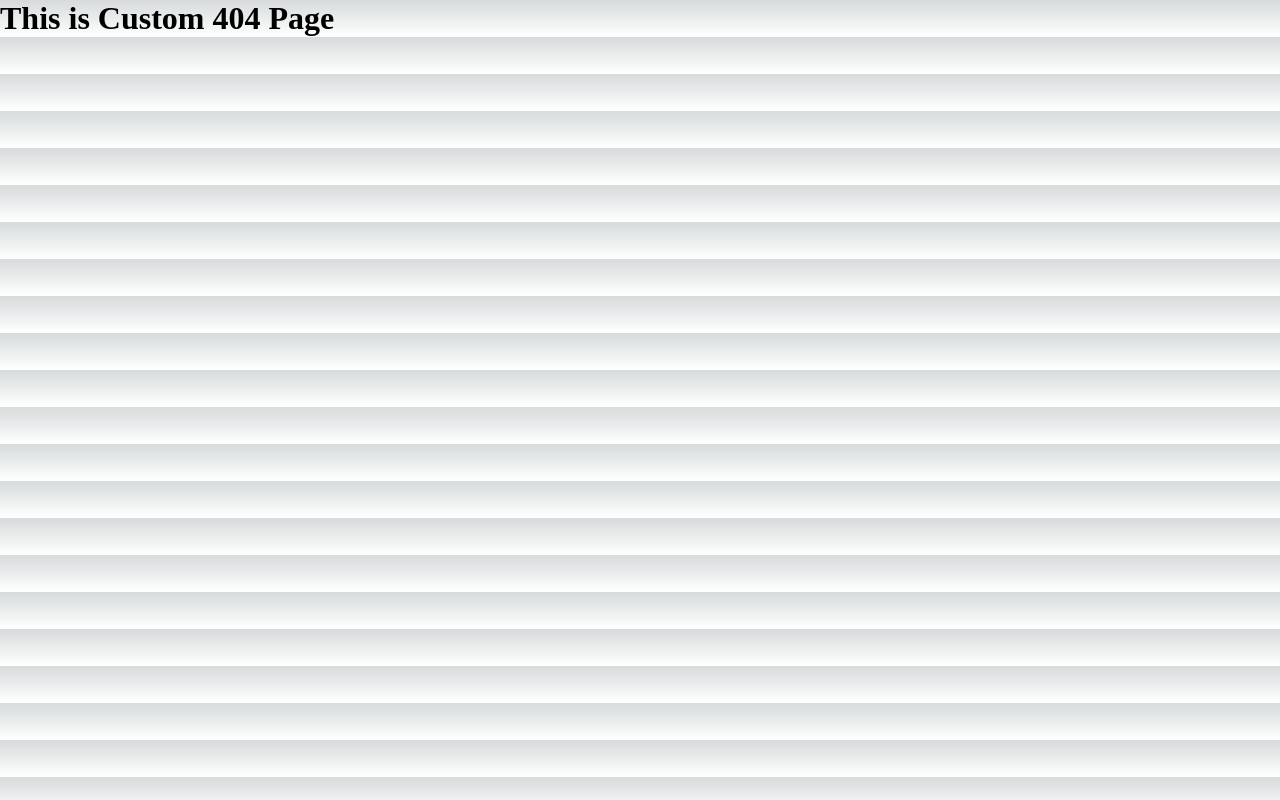
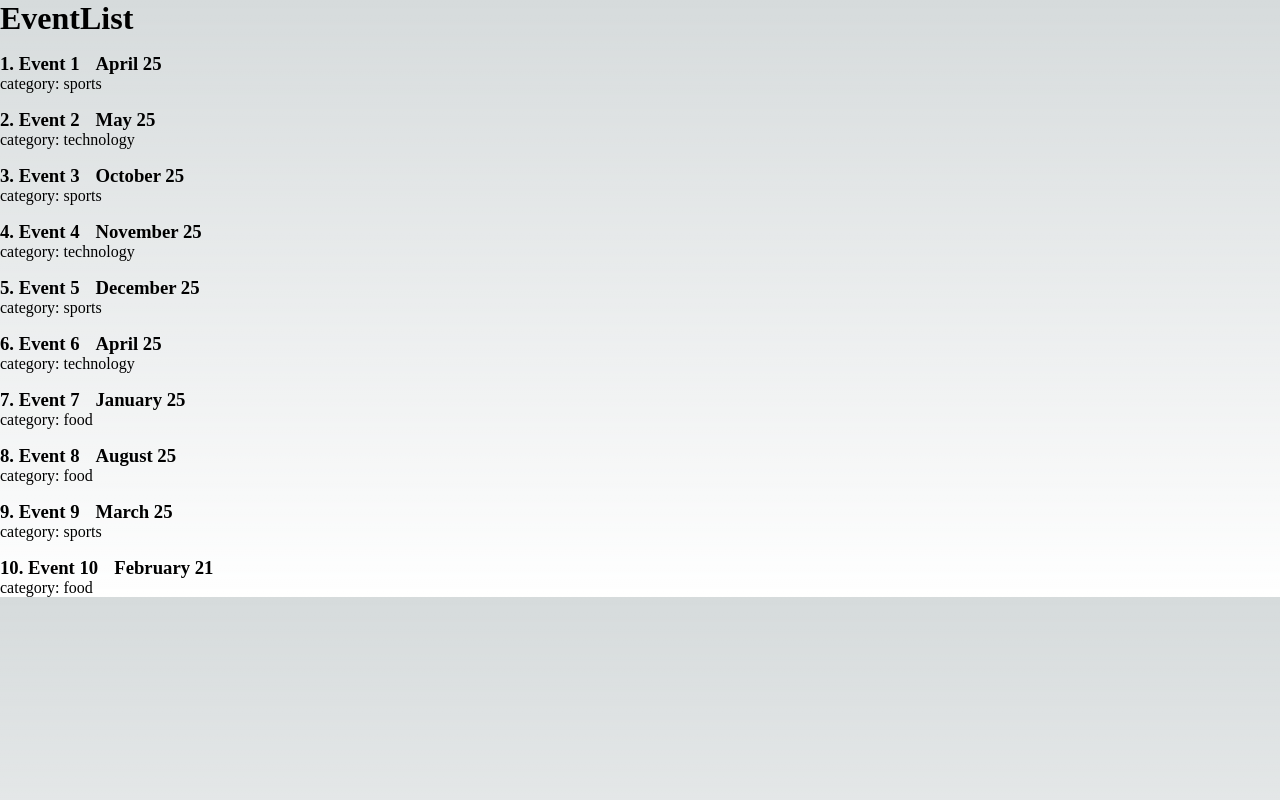
Before and after one commit to zildjianvitoo/nextjs-v11, a Next.js app: page /events in a window 1280 px wide. Before the commit this address had no page. Built offline with nearby package versions, Linux system fonts and the light colour scheme; data requests are answered from the project's data file.

Commit message:
done make evt list

```diff
--- a/db.json
+++ b/db.json
@@ -1,4 +1,77 @@
 {
+  "events": [
+    {
+      "id": "1",
+      "title": "Event 1",
+      "description": "Description 1",
+      "category": "sports",
+      "date": "April 25"
+    },
+    {
+      "id": "2",
+      "title": "Event 2",
+      "description": "Description 2",
+      "category": "technology",
+      "date": "May 25"
+    },
+    {
+      "id": "3",
+      "title": "Event 3",
+      "description": "Description 3",
+      "category": "sports",
+      "date": "October 25"
+    },
+    {
+      "id": "4",
+      "title": "Event 4",
+      "description": "Description 4",
+      "category": "technology",
+      "date": "November 25"
+    },
+    {
+      "id": "5",
+      "title": "Event 5",
+      "description": "Description 5",
+      "category": "sports",
+      "date": "December 25"
+    },
+    {
+      "id": "6",
+      "title": "Event 6",
+      "description": "Description 6",
+      "category": "technology",
+      "date": "April 25"
+    },
+    {
+      "id": "7",
+      "title": "Event 7",
+      "description": "Description 7",
+      "category": "food",
+      "date": "January 25"
+    },
+    {
+      "id": "8",
+      "title": "Event 8",
+      "description": "Description 8",
+      "category": "food",
+      "date": "August 25"
+    },
+    {
+      "id": "9",
+      "title": "Event 9",
+      "description": "Description 9",
+      "category": "sports",
+      "date": "March 25"
+    },
+    {
+      "id": "10",
+      "title": "Event 10",
+      "description": "Description 10",
+      "category": "food",
+      "date": "February 21"
+    }
+  ],
+
   "dashboard": {
     "posts": "5",
     "likes": 140,
--- /dev/null
+++ b/pages/events/index.js
@@ -0,0 +1,31 @@
+export default function EventList({ events }) {
+  return (
+    <>
+      <h1>EventList</h1>
+      <ul>
+        {events.map((evt) => {
+          return (
+            <li key={evt.id} style={{ marginTop: "1rem" }}>
+              <h3>
+                {evt.id}. {evt.title}
+                <span style={{ marginLeft: "1rem" }}>{evt.date}</span>
+              </h3>
+              <p>category: {evt.category}</p>
+            </li>
+          );
+        })}
+      </ul>
+    </>
+  );
+}
+
+export async function getServerSideProps() {
+  const res = await fetch("http://localhost:4000/events");
+  const data = await res.json();
+
+  return {
+    props: {
+      events: data,
+    },
+  };
+}
```
Also changed, not shown: pages/events/[category].js (added, +11 -0 lines).
